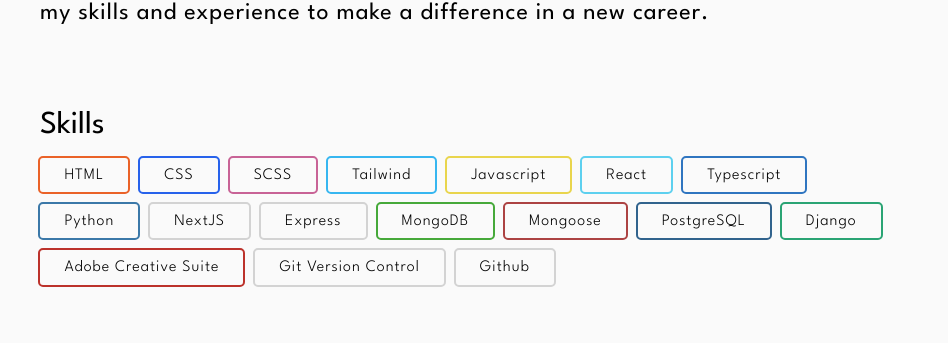
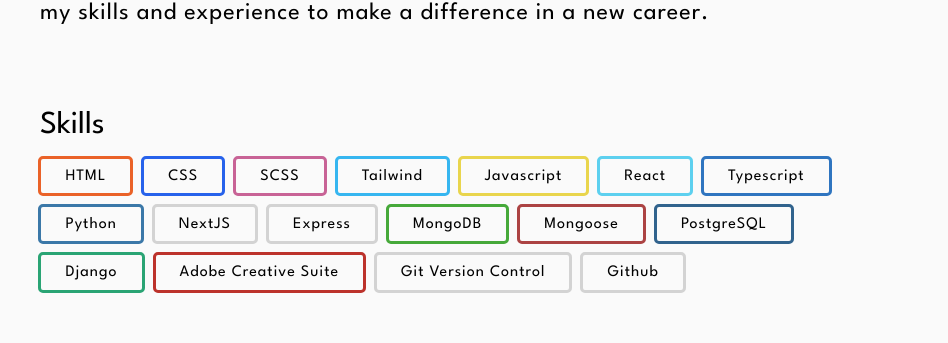
Before and after one commit to colinstoutt/portfolio_colin-stoutt, a Next.js app: page / in a window 1280 px wide. Shown: the part 1262-1605 px from the top of the page, without its empty margins (165-1113 px from the left). Built offline with nearby package versions, Linux system fonts and the light colour scheme.

Commit message:
remove chevron on desktop

```diff
--- a/src/components/About.jsx
+++ b/src/components/About.jsx
@@ -28,108 +28,108 @@ const About = () => {
         <div className="about__section-skills-container">
           <span
             className="about__section-skills-skill"
-            style={{ border: "2px solid #ea6228" }}
+            style={{ border: "3px solid #ea6228" }}
           >
             HTML
           </span>
 
           <span
             className="about__section-skills-skill"
-            style={{ border: "2px solid #2762eb" }}
+            style={{ border: "3px solid #2762eb" }}
           >
             CSS
           </span>
 
           <span
             className="about__section-skills-skill"
-            style={{ border: "2px solid #c86396" }}
+            style={{ border: "3px solid #c86396" }}
           >
             SCSS
           </span>
           <span
             className="about__section-skills-skill"
-            style={{ border: "2px solid #36b6f0" }}
+            style={{ border: "3px solid #36b6f0" }}
           >
             Tailwind
           </span>
           <span
             className="about__section-skills-skill"
-            style={{ border: "2px solid #e9d54d" }}
+            style={{ border: "3px solid #e9d54d" }}
           >
             Javascript
           </span>
           <span
             className="about__section-skills-skill"
-            style={{ border: "2px solid #5dd0ef" }}
+            style={{ border: "3px solid #5dd0ef" }}
           >
             React
           </span>
           <span
             className="about__section-skills-skill"
-            style={{ border: "2px solid #2f75c0 " }}
+            style={{ border: "3px solid #2f75c0 " }}
           >
             Typescript
           </span>
           <span
             className="about__section-skills-skill"
-            style={{ border: "2px solid #3b78a8" }}
+            style={{ border: "3px solid #3b78a8" }}
           >
             Python
           </span>
           <span
             className="about__section-skills-skill"
-            style={{ border: "2px solid lightgrey" }}
+            style={{ border: "3px solid lightgrey" }}
           >
             NextJS
           </span>
           <span
             className="about__section-skills-skill"
-            style={{ border: "2px solid lightgrey" }}
+            style={{ border: "3px solid lightgrey" }}
           >
             Express
           </span>
 
           <span
             className="about__section-skills-skill"
-            style={{ border: "2px solid #46a93a" }}
+            style={{ border: "3px solid #46a93a" }}
           >
             MongoDB
           </span>
           <span
             className="about__section-skills-skill"
-            style={{ border: "2px solid #ac4343" }}
+            style={{ border: "3px solid #ac4343" }}
           >
             Mongoose
           </span>
 
           <span
             className="about__section-skills-skill"
-            style={{ border: "2px solid #31638d " }}
+            style={{ border: "3px solid #31638d " }}
           >
             PostgreSQL
           </span>
 
           <span
             className="about__section-skills-skill"
-            style={{ border: "2px solid #2aa474" }}
+            style={{ border: "3px solid #2aa474" }}
           >
             Django
           </span>
           <span
             className="about__section-skills-skill"
-            style={{ border: "2px solid #bc322b" }}
+            style={{ border: "3px solid #bc322b" }}
           >
             Adobe Creative Suite
           </span>
           <span
             className="about__section-skills-skill"
-            style={{ border: "2px solid lightgrey" }}
+            style={{ border: "3px solid lightgrey" }}
           >
             Git Version Control
           </span>
           <span
             className="about__section-skills-skill"
-            style={{ border: "2px solid lightgrey" }}
+            style={{ border: "3px solid lightgrey" }}
           >
             Github
           </span>
--- a/src/scss/Index.scss
+++ b/src/scss/Index.scss
@@ -36,7 +36,7 @@
 }
 
 .chevron {
-  color: #111;
+  color: rgb(250, 250, 250);
   cursor: default;
 }
 
--- a/src/scss/Navbar.scss
+++ b/src/scss/Navbar.scss
@@ -14,11 +14,11 @@
 
   &__link {
     z-index: 99;
-    color: black;
+    color: rgb(105, 105, 105);
     font-size: 1.2rem;
     text-decoration: none;
     padding: 1rem 1rem;
-    transition: text-decoration 0.3s;
+    transition: all 0.3s;
     font-weight: 400;
 
     &:nth-child(1) {
@@ -33,8 +33,22 @@
       padding-right: 2rem;
     }
     &:hover {
-      text-decoration: underline;
+      color: black;
       cursor: pointer;
+    }
+
+    &-resume {
+      font-weight: 200;
+      box-shadow: rgba(99, 99, 99, 0.5) 0px 2px 8px 0px;
+      border-radius: 5px;
+      padding: 0.5rem 1rem;
+      transition: all 0.1s;
+
+      &:hover {
+        text-decoration: none;
+        box-shadow: rgba(99, 99, 99, 0.2) 0px 2px 8px 0px;
+        cursor: pointer;
+      }
     }
   }
   &__name {
@@ -53,11 +67,6 @@
     transition: all 0.3s;
     &:hover {
       color: black;
-      fill: linear-gradient(
-        90deg,
-        rgba(34, 193, 195, 1) 0%,
-        rgba(45, 253, 153, 1) 100%
-      );
     }
     &-linkedin {
       margin: 0.3rem 0.5rem 0 0;
--- a/src/scss/about.scss
+++ b/src/scss/about.scss
@@ -25,7 +25,7 @@
     &-skill {
       font-size: 1rem;
       color: black;
-      font-weight: 300;
+      font-weight: 400;
       padding: 0.6rem 1.5rem;
       margin: 0 0.5rem 0.5rem 0;
       border-radius: 5px;
```
Also changed, not shown: src/components/Navbar.jsx (+10 -0 lines).
